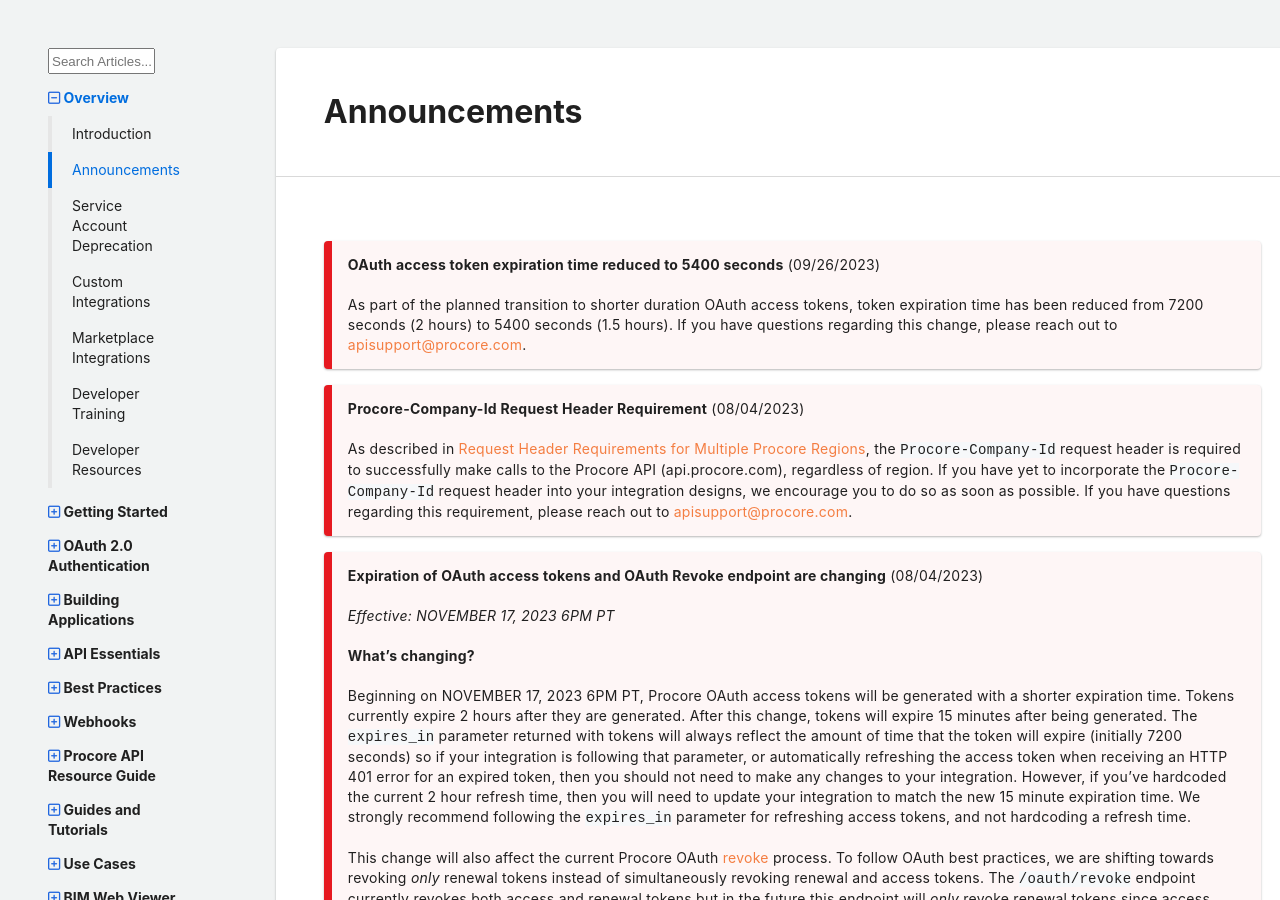
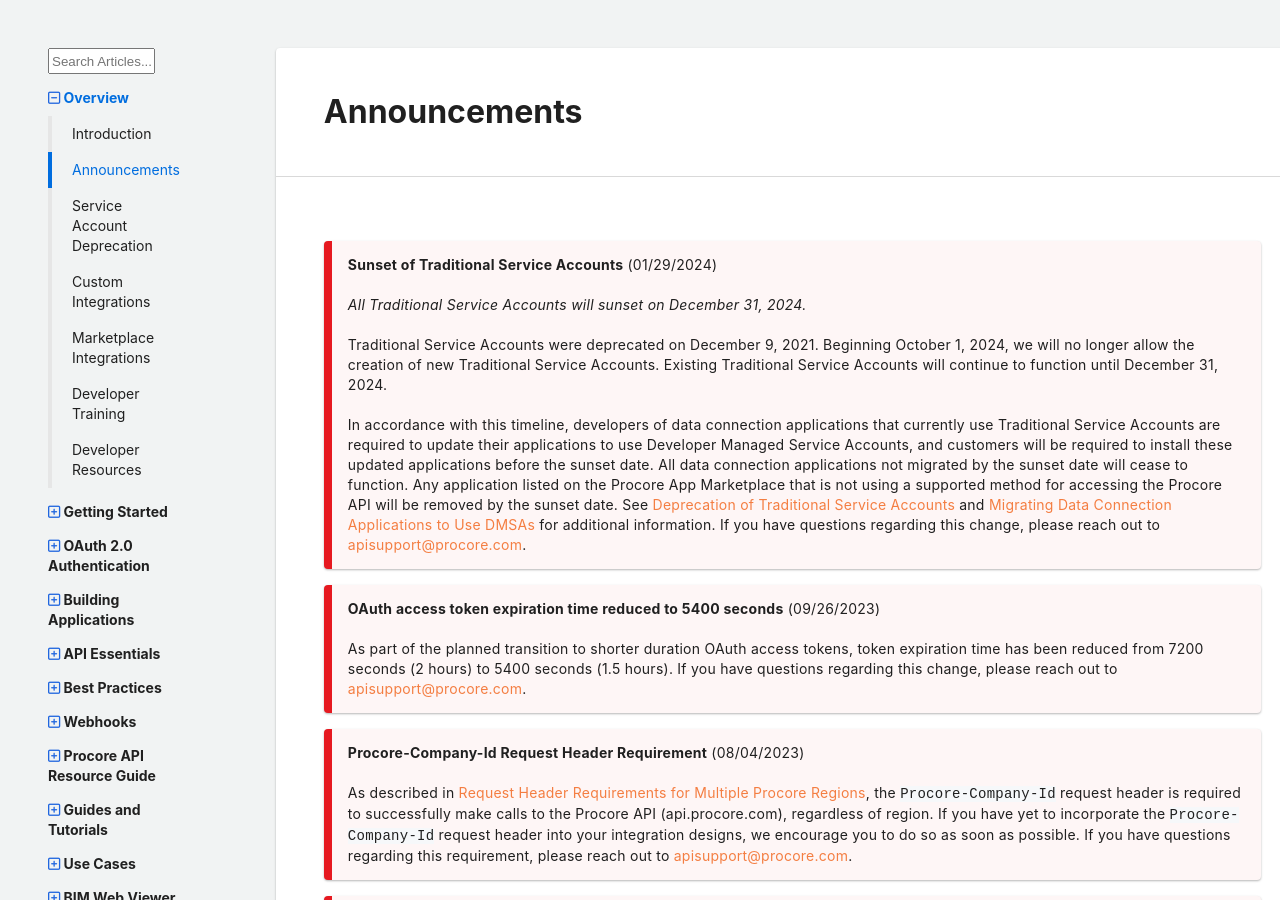
Before and after one commit to procore/documentation, a Jekyll site: the page built from overview/announcements.md, in a window 1280 px wide and 900 px high. Built offline with Jekyll 4.4.1, drawn with Linux system fonts in a browser that asks for light colours; comment, search, counter and statistics services are not loaded.

Commit message:
DMX-4117 service account sunset timeline (#211)
* adding draft announcement for service account sunset

* adding announcment post date

```diff
--- a/overview/announcements.md
+++ b/overview/announcements.md
@@ -4,6 +4,20 @@ title: Announcements
 layout: default
 section_title: Overview
 ---
+
+>**Sunset of Traditional Service Accounts** (01/29/2024)
+>
+>*All Traditional Service Accounts will sunset on December 31, 2024.*
+>
+Traditional Service Accounts were deprecated on December 9, 2021.
+>Beginning October 1, 2024, we will no longer allow the creation of new Traditional Service Accounts.
+>Existing Traditional Service Accounts will continue to function until December 31, 2024.
+>
+>In accordance with this timeline, developers of data connection applications that currently use Traditional Service Accounts are required to update their applications to use Developer Managed Service Accounts, and customers will be required to install these updated applications before the sunset date.
+>All data connection applications not migrated by the sunset date will cease to function.
+>Any application listed on the Procore App Marketplace that is not using a supported method for accessing the Procore API will be removed by the sunset date.
+>See [Deprecation of Traditional Service Accounts]({{ site.url }}{{ site.baseurl }}{% link overview/service_account_deprecation.md %}) and [Migrating Data Connection Applications to Use DMSAs](https://support.procore.com/products/online/user-guide/company-level/admin/tutorials/migrating-to-dmsa) for additional information.
+>If you have questions regarding this change, please reach out to [apisupport@procore.com](mailto:apisupport@procore.com).
 
 >**OAuth access token expiration time reduced to 5400 seconds** (09/26/2023)
 >
```
